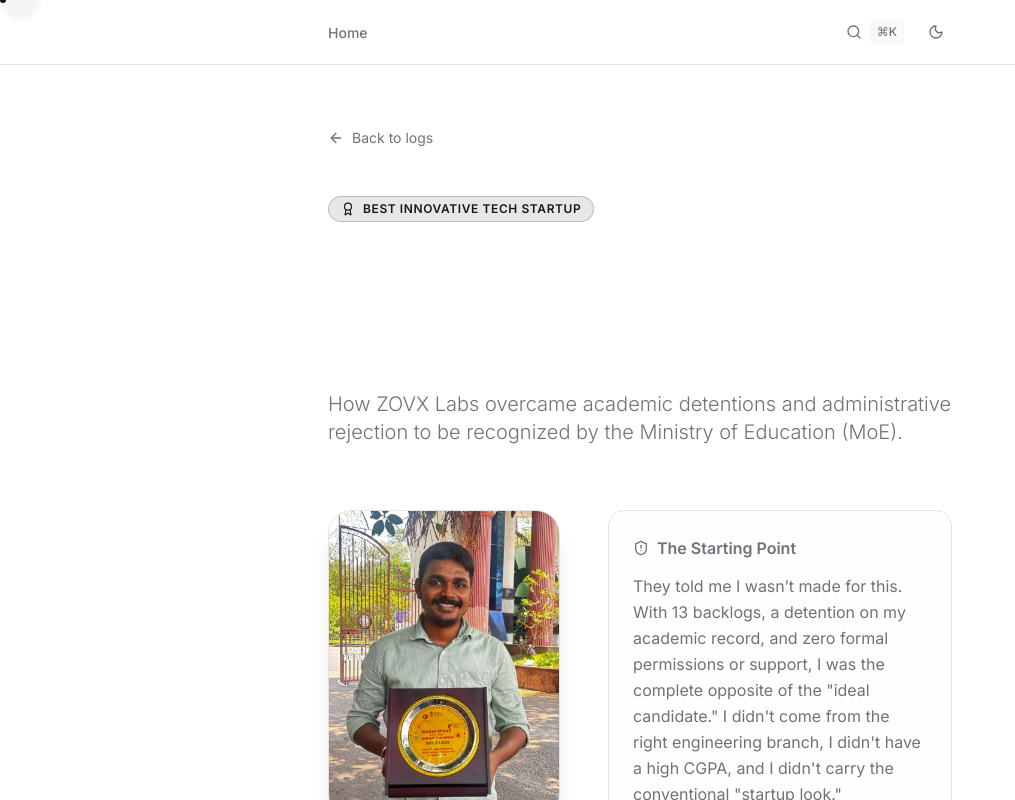
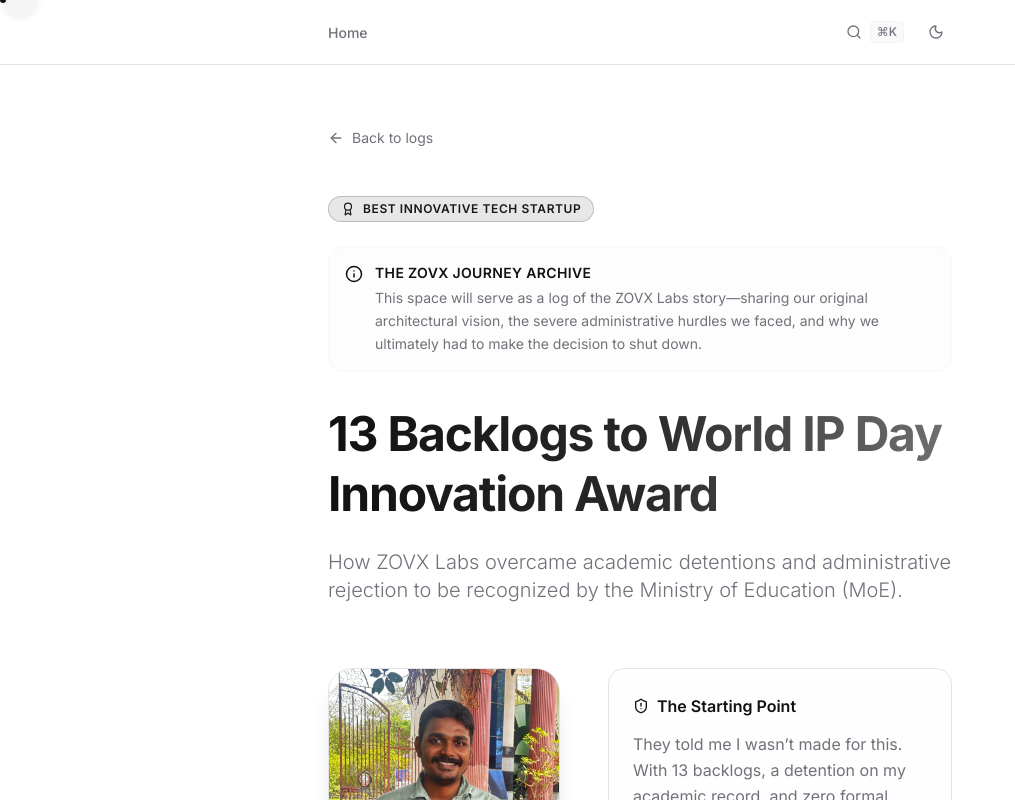
Before and after one commit to Karthik-vangapandu8/portfolio, a Next.js app: page /startup-journey in a window 1280 px wide. Shown: the top 800 px of the page, without its empty margins (0-1015 px from the left). Built offline with nearby package versions, Linux system fonts and the light colour scheme.

Commit message:
Add ZOVX Journey Archival note and fix H1 gradient color utilities

```diff
--- a/app/globals.css
+++ b/app/globals.css
@@ -5,6 +5,8 @@
   --color-primary: var(--primary);
   --color-muted: var(--muted);
   --color-muted-foreground: var(--muted-foreground);
+  --color-foreground: var(--foreground);
+  --color-border: var(--border);
 }
 
 @layer base {
--- a/app/startup-journey/page.tsx
+++ b/app/startup-journey/page.tsx
@@ -1,7 +1,7 @@
 "use client";
 
 import { motion } from "framer-motion";
-import { ArrowLeft, Award, Calendar, ExternalLink, ShieldAlert, Sparkles } from "lucide-react";
+import { ArrowLeft, Award, Calendar, ExternalLink, ShieldAlert, Sparkles, Info } from "lucide-react";
 import Link from "next/link";
 
 export default function StartupJourney() {
@@ -22,6 +22,18 @@
           <Award className="w-3.5 h-3.5" />
           Best Innovative Tech Startup
         </div>
+
+        {/* ZOVX Journey Archival Note */}
+        <div className="mb-8 p-4 rounded-2xl border border-muted/50 bg-muted/20 backdrop-blur-md text-left max-w-2xl mx-auto sm:mx-0 flex items-start gap-3">
+          <Info className="w-4.5 h-4.5 text-primary shrink-0 mt-0.5" />
+          <div className="space-y-1">
+            <h4 className="text-foreground font-semibold text-xs sm:text-sm tracking-wide uppercase">The ZOVX Journey Archive</h4>
+            <p className="text-xs sm:text-sm text-muted-foreground leading-relaxed">
+              This space will serve as a log of the ZOVX Labs story—sharing our original architectural vision, the severe administrative hurdles we faced, and why we ultimately had to make the decision to shut down.
+            </p>
+          </div>
+        </div>
+
         <h1 className="text-4xl sm:text-5xl font-bold tracking-tight mb-6 bg-gradient-to-r from-foreground via-foreground/90 to-foreground/60 bg-clip-text text-transparent leading-tight">
           13 Backlogs to World IP Day Innovation Award
         </h1>
```
